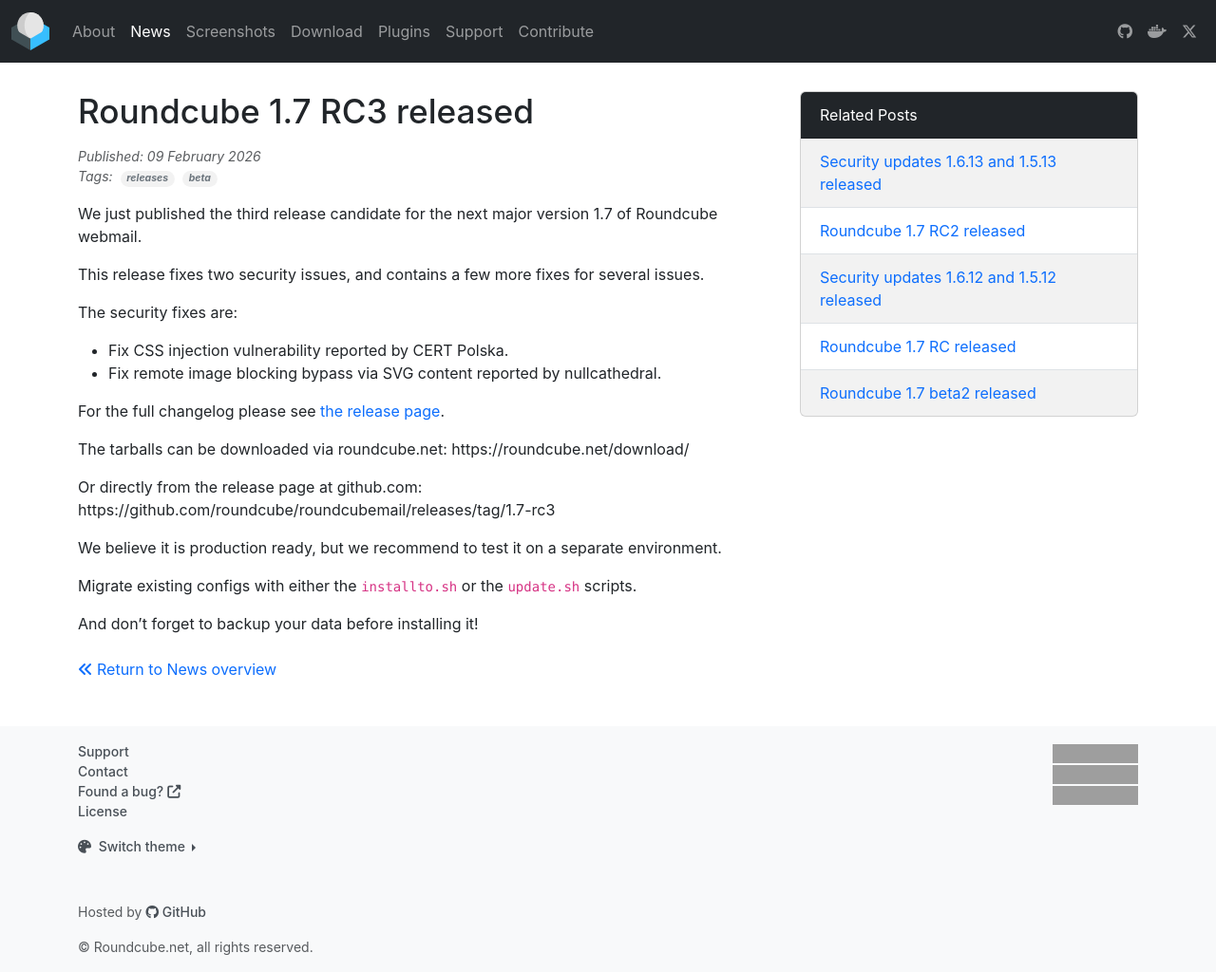
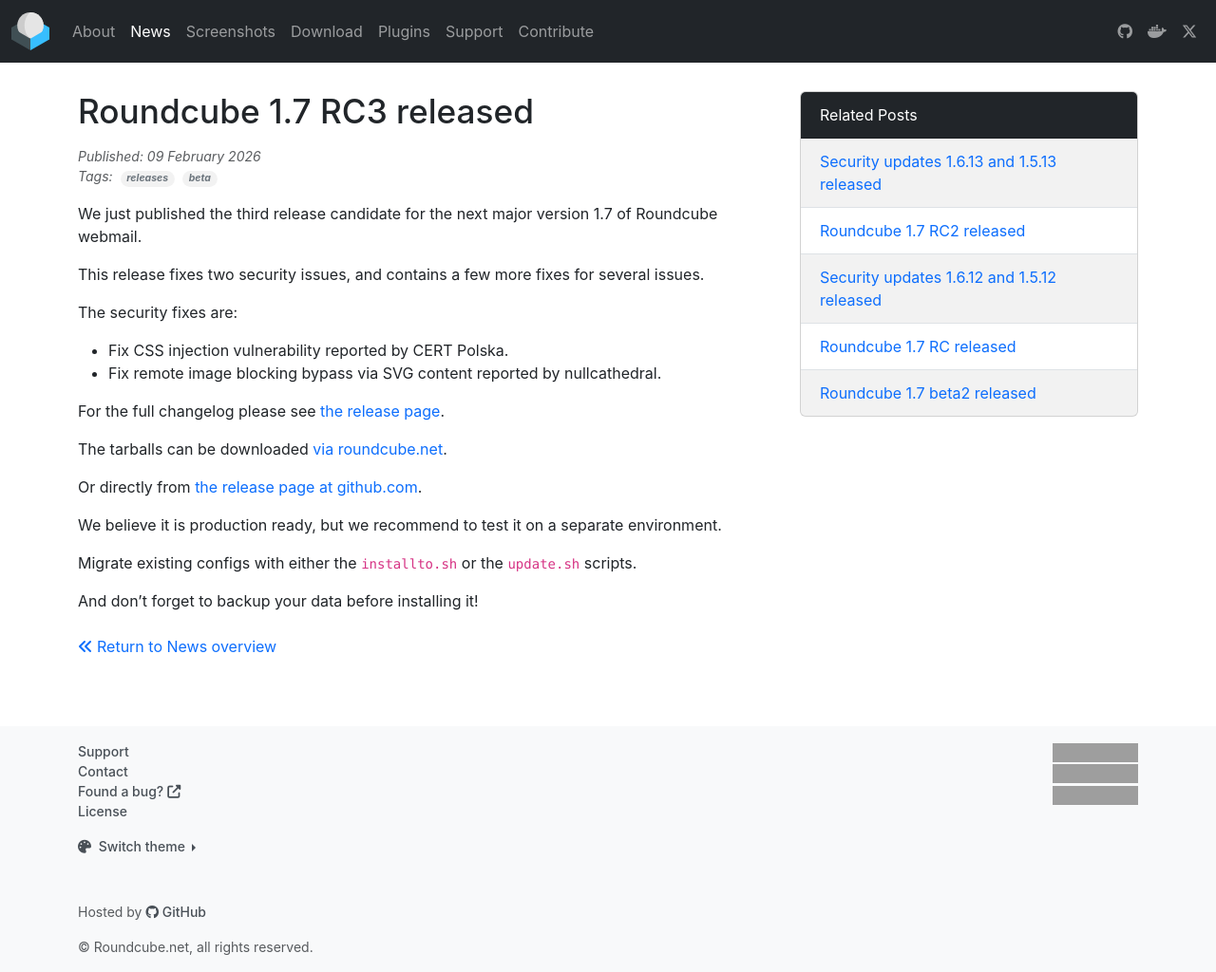
Before and after one commit to roundcube/roundcube.github.com, a Jekyll site: the page built from _posts/2026-02-09-roundcube-1.7-rc3-released.md, in a window 1280 px wide and 1024 px high. Shown: the whole window at 95% size. Built offline with Jekyll 4.4.1, drawn with Linux system fonts in a browser that asks for light colours; nearby versions of some CDN libraries; grey boxes are pictures that could not be loaded.

Commit message:
Actually link the URLs
This is HTML after all.

```diff
--- a/_posts/2026-02-09-roundcube-1.7-rc3-released.md
+++ b/_posts/2026-02-09-roundcube-1.7-rc3-released.md
@@ -15,9 +15,9 @@
 
 For the full changelog please see [the release page](https://github.com/roundcube/roundcubemail/releases/tag/1.7-rc3).
 
-The tarballs can be downloaded via roundcube.net: https://roundcube.net/download/
+The tarballs can be downloaded [via roundcube.net](https://roundcube.net/download/).
 
-Or directly from the release page at github.com: https://github.com/roundcube/roundcubemail/releases/tag/1.7-rc3
+Or directly from [the release page at github.com](https://github.com/roundcube/roundcubemail/releases/tag/1.7-rc3).
 
 We believe it is production ready, but we recommend to test it on a separate environment.
 
```
